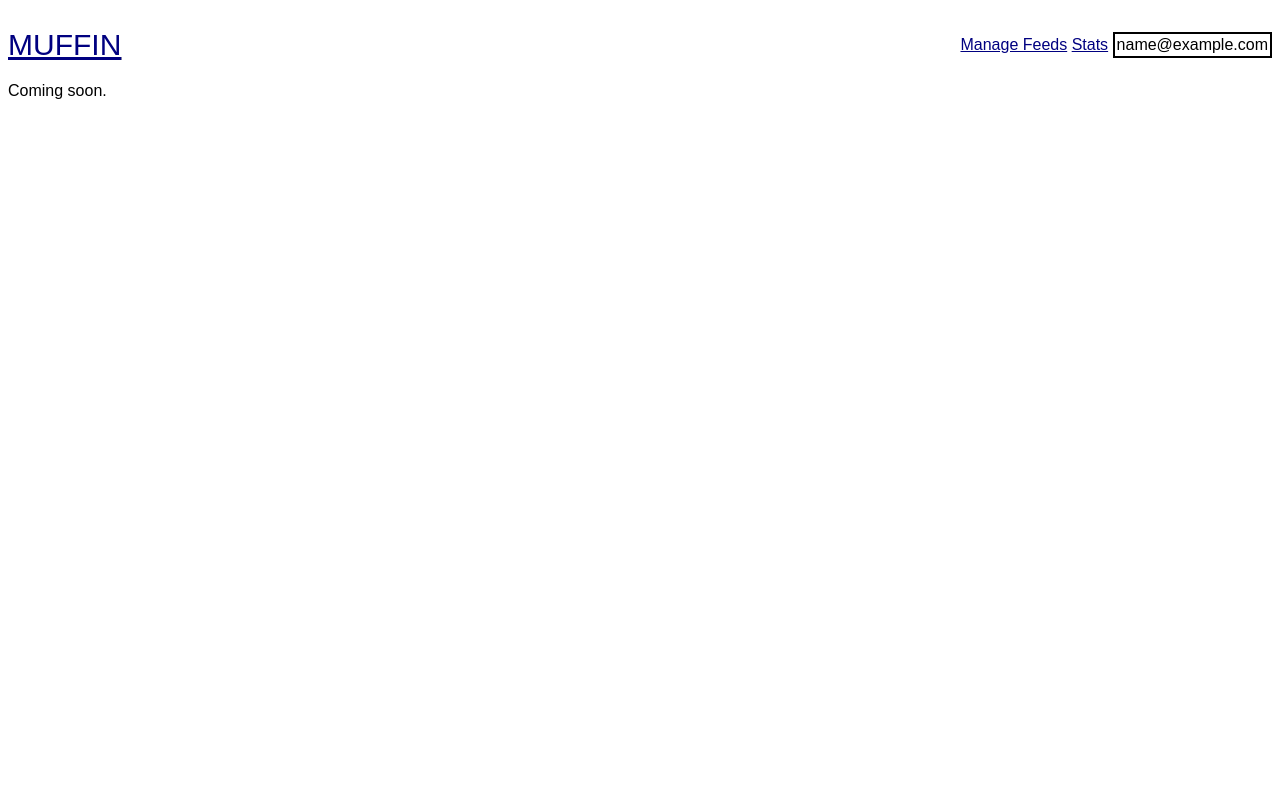
After one commit to Erich-e/muffin, a Django app: page /muffin/stats/ in a window 1280 px wide. The commit adds this page. Run offline with Django 3.2, Linux system fonts and the light colour scheme; the visitor is signed in with stand-in values (Sample User, id 1).

```diff
--- a/muffin/templates/muffin/header.html
+++ b/muffin/templates/muffin/header.html
@@ -10,6 +10,10 @@
         {% if user.is_authenticated %}
         <a href="{% url 'muffin:manage_feeds' %}">
             Manage Feeds
+        </a>
+        &nbsp;
+        <a href="{% url 'muffin:stats' %}">
+            Stats
         </a>
         &nbsp;
         <div class="dropdown">
--- /dev/null
+++ b/muffin/templates/muffin/stats.html
@@ -0,0 +1,6 @@
+{% load static %}
+<head>
+    <link rel="stylesheet" type="text/css" href="{% static 'muffin/style.css' %}">
+</head>
+{% include 'muffin/header.html' %}
+Coming soon.
--- a/muffin/urls.py
+++ b/muffin/urls.py
@@ -15,6 +15,7 @@ urlpatterns = [
     path("manage_feeds/", views.manage_feeds, name="manage_feeds"),
     path("add_feed/", views.add_feed, name="add_feed"),
     path("find_feeds/", views.find_feeds, name="find_feeds"),
+    path("stats/", views.stats, name="stats"),
     path("reading_speed/", views.reading_speed, name="reading_speed"),
     path("api/poll_rss/", views.poll_rss, name="poll_rss"),
     path("api/mark_read/", views.mark_read, name="mark_read"),
--- a/muffin/views.py
+++ b/muffin/views.py
@@ -282,3 +282,9 @@ def unfollow(request) -> HttpResponse:
         request.user.followed_feeds.remove(feed)
         request.user.save()
     return HttpResponse()
+
+
+@login_required
+@require_GET
+def stats(request) -> HttpResponse:
+    return render(request, "muffin/stats.html")
```
